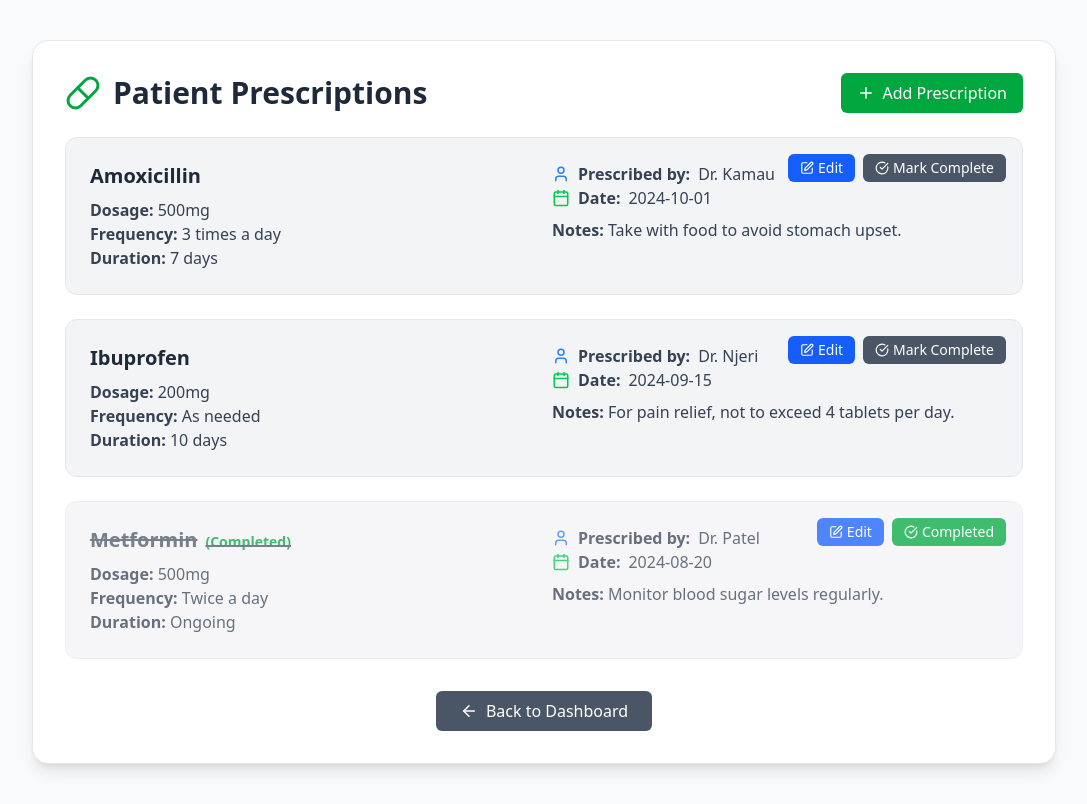
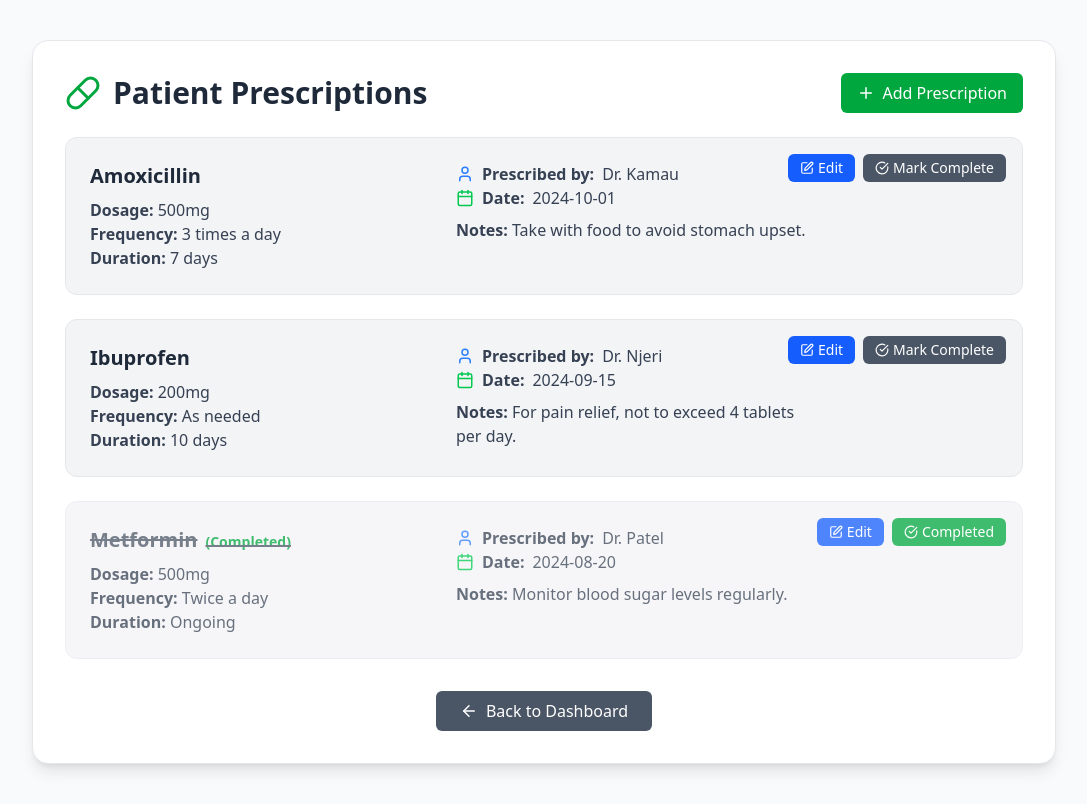
Before and after one commit to BrilliantKimari/Medi_chain-Frontend, a React (Vite) app in the folder medichain-frontend/: page /prescriptions in a window 1280 px wide. Shown: the whole page, without its empty margins (96-1183 px from the left). Built offline with nearby package versions, Linux system fonts and the light colour scheme.

Commit message:
Fix button overlap by adding padding to prescription content

```diff
--- a/medichain-frontend/src/pages/PrescriptionPage.jsx
+++ b/medichain-frontend/src/pages/PrescriptionPage.jsx
@@ -257,7 +257,7 @@
                   {prescription.completed ? 'Completed' : 'Mark Complete'}
                 </button>
               </div>
-              <div className="grid md:grid-cols-2 gap-4">
+              <div className="grid md:grid-cols-2 gap-4 pr-48">
                 <div>
                   <h2 className={`text-xl font-semibold mb-2 ${prescription.completed ? 'line-through text-gray-600' : 'text-gray-800'}`}>
                     {prescription.medication}
```
